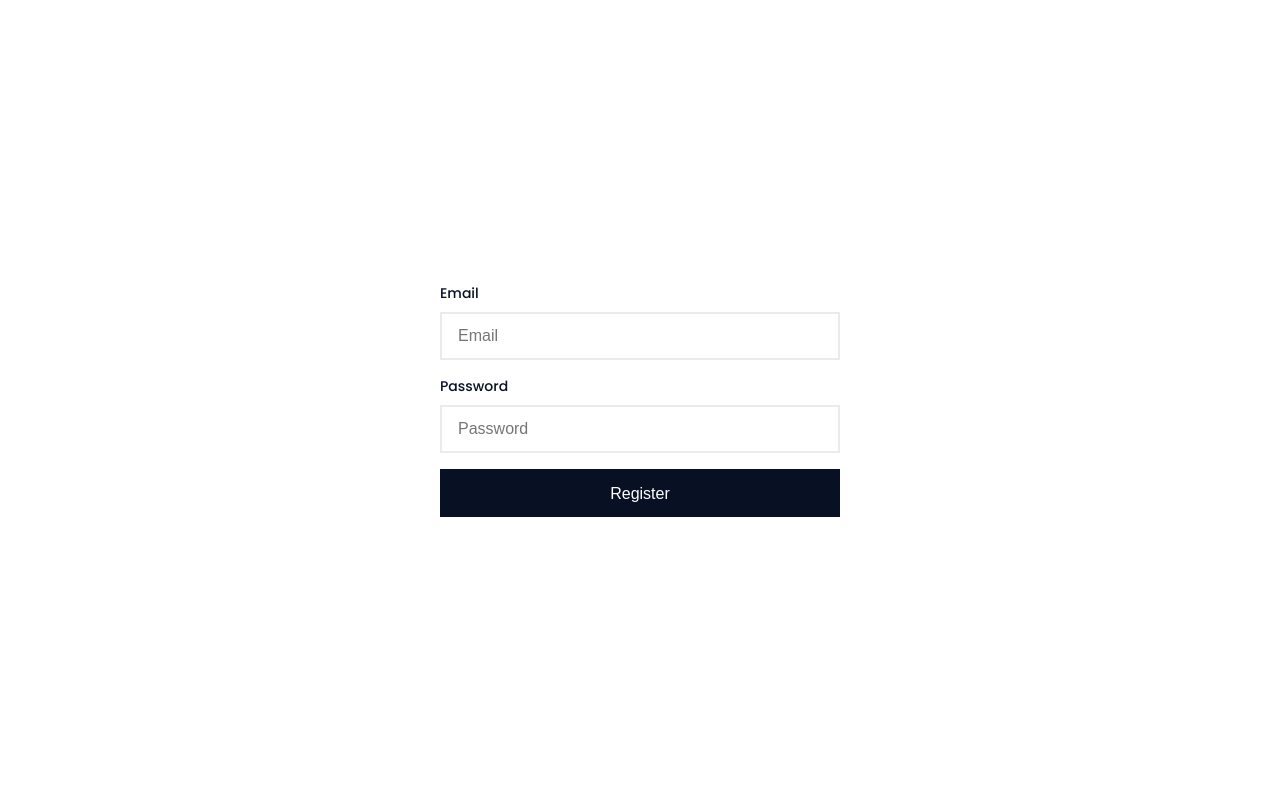
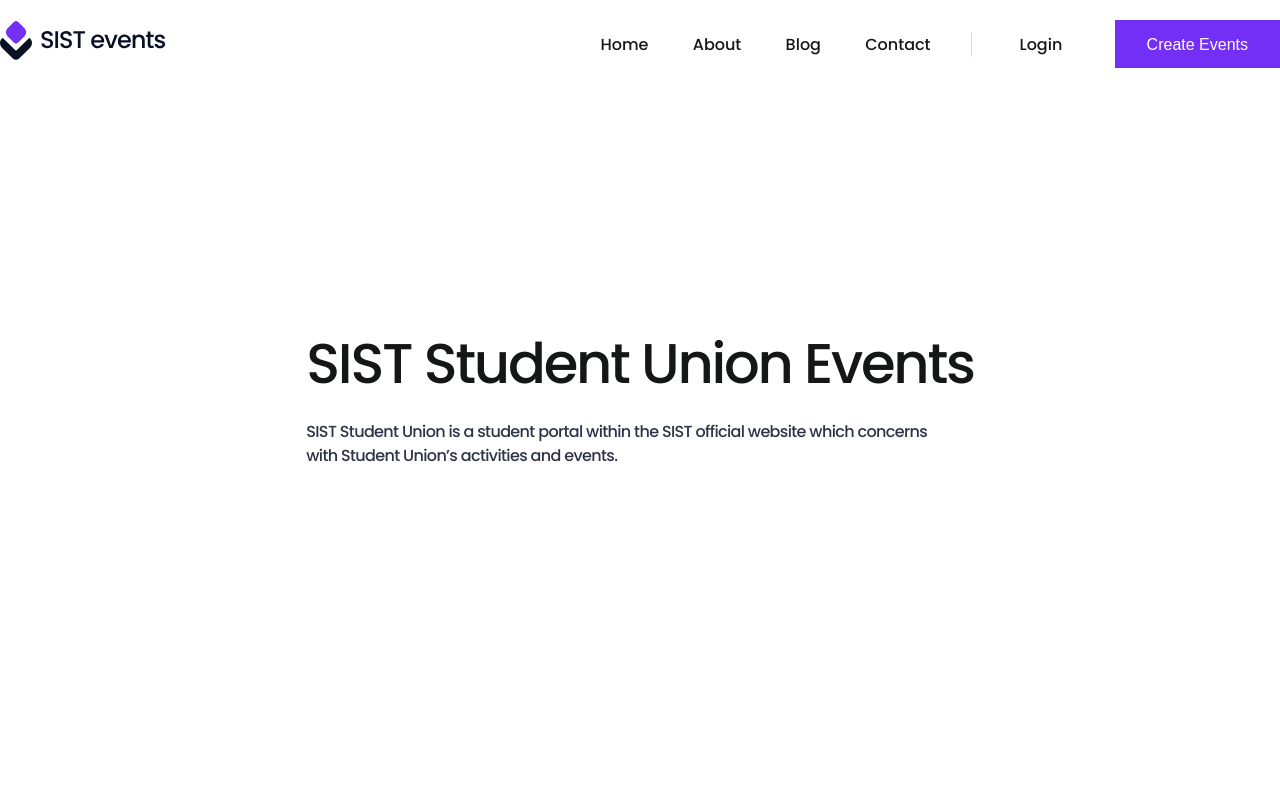
Before and after one commit to ouhoy/sist-student-union, a PHP site: page / in a window 1280 px wide. Run offline with PHP 8.4, Linux system fonts and the light colour scheme.

Commit message:
Make the events home page --Unfinished

```diff
--- a/index.html
+++ b/index.html
@@ -15,18 +15,32 @@
     <title>SIST Student Union</title>
   </head>
   <body>
-    <!-- <button>Button</button> -->
-    <form action="/">
-      <label for="email">Email</label>
-      <input placeholder="Email" type="email" name="email" id="email" />
-      <label for="password">Password</label>
-      <input
-        placeholder="Password"
-        type="password"
-        name="password"
-        id="password"
-      />
-      <button type="submit">Register</button>
-    </form>
+    <nav>
+      <div class="logo">
+        <img
+          src="./assets/images/SIST Events Logo.svg"
+          alt="SIST Events Logo"
+        />
+      </div>
+      <div class="links-holder">
+        <div class="links">
+          <a href="#">Home</a>
+          <a href="#">About</a>
+          <a href="#">Blog</a>
+          <a href="#">Contact</a>
+        </div>
+        <div class="nav-cta">
+          <a href="#">Login</a>
+          <button>Create Events</button>
+        </div>
+      </div>
+    </nav>
+    <header>
+      <h1>SIST Student Union Events</h1>
+      <p>
+        SIST Student Union is a student portal within the SIST official website
+        which concerns with Student Union’s activities and events.
+      </p>
+    </header>
   </body>
 </html>
--- a/styles/scss/main.css
+++ b/styles/scss/main.css
@@ -6,12 +6,66 @@
 
 body {
   font-family: "Poppins", sans-serif;
-  color: #081024;
+  color: #151617;
   width: 100vw;
   height: 100vh;
   display: flex;
   align-items: center;
   justify-content: center;
+}
+
+nav {
+  max-width: 1280px;
+  width: 100%;
+  height: 88px;
+  background-color: white;
+  margin: 0 auto;
+  display: flex;
+  align-items: center;
+  justify-content: space-between;
+  position: fixed;
+  top: 0;
+}
+nav a {
+  font-weight: 500;
+  font-size: 16px;
+  line-height: 16px;
+}
+nav .links-holder {
+  display: flex;
+  align-items: center;
+  justify-content: center;
+}
+nav .links-holder .links {
+  border-right: 1px solid #d7dce1;
+  margin-right: 48px;
+}
+nav .links-holder .links a {
+  margin-right: 40px;
+}
+nav .links-holder .nav-cta a {
+  margin-right: 48px;
+}
+
+h1 {
+  font-family: "Poppins";
+  font-style: normal;
+  font-weight: 500;
+  font-size: 56px;
+  line-height: 64px;
+  letter-spacing: -0.04em;
+  color: #151617;
+}
+
+p {
+  letter-spacing: -0.04em;
+  font-weight: 500;
+  color: #2d3445;
+}
+
+a {
+  text-decoration: none;
+  color: #151617;
 }
 
 button {
@@ -20,12 +74,23 @@ button {
   font-weight: 500;
   font-size: 16px;
   color: white;
-  background-color: #081024;
+  background-color: #742ff6;
   outline: none;
   border: none;
   cursor: pointer;
   transition: all 0.4s ease-in-out;
   border-radius: 0;
+}
+
+header h1 {
+  line-height: 64px;
+  margin-bottom: 24px;
+}
+header p {
+  font-size: 16px;
+  line-height: 24px;
+  width: 624px;
+  height: 48px;
 }
 
 form {
@@ -44,7 +109,7 @@ form button {
 input {
   width: 400px;
   height: 48px;
-  color: #081024;
+  color: #151617;
   outline: none;
   border: 2px solid #ebeaef;
   padding-left: 16px;
@@ -57,8 +122,8 @@ input {
 
 input:active,
 input:focus {
-  border-color: #081024;
-  outline: 1px solid #081024;
+  border-color: #742ff6;
+  outline: 1px solid #742ff6;
 }
 
 input:not(:last-child) {
```
Also changed, not shown: styles/scss/main.scss (+69 -3 lines), assets/images/SIST Events Logo.svg (added), 1 other file.
